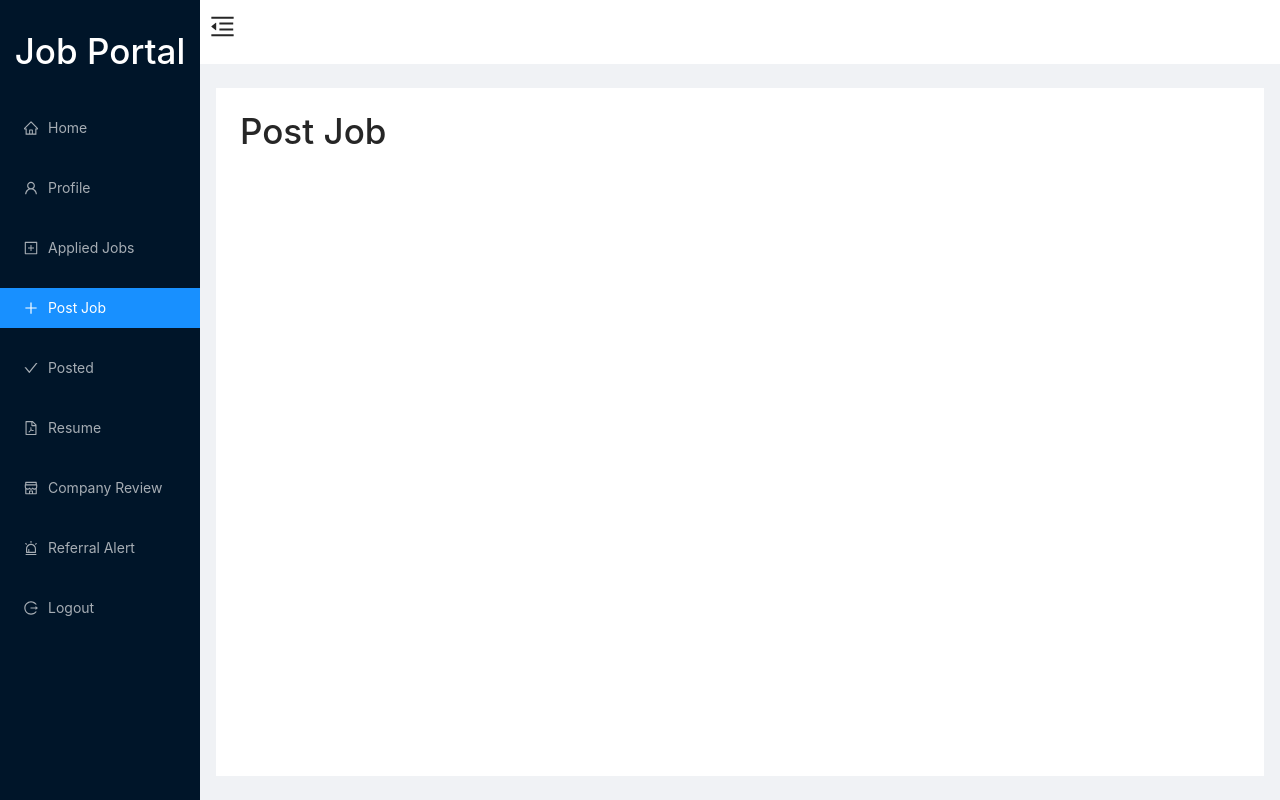
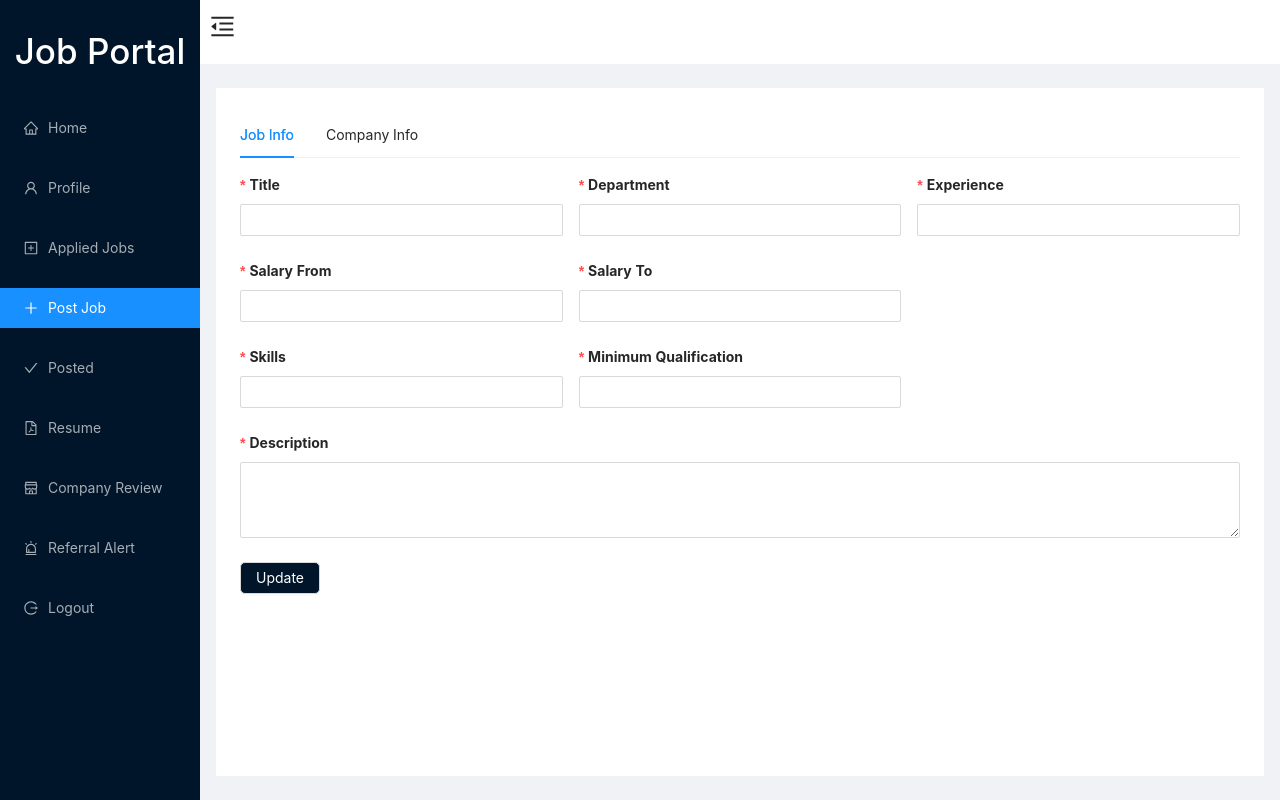
Before and after one commit to Sapna2001/Job-Portal, a React (Create React App) app in the folder client/: page /postjob in a window 1280 px wide. Built offline with nearby package versions, Linux system fonts and the light colour scheme; no server answers; the HTML template or start-up script is replaced by a standard one.

Commit message:
post jobs

```diff
--- a/client/src/App.js
+++ b/client/src/App.js
@@ -16,7 +16,7 @@ import Company from "./Pages/Company";
 import { BrowserRouter, Route, Routes } from "react-router-dom";
 import { useDispatch, useSelector } from "react-redux";
 import { useEffect } from "react";
-import { getAllJobs } from "./redux/actions/jobsActions";
+import { getAllJobs } from "./redux/actions/jobActions";
 import RingLoader from "react-spinners/RingLoader";
 
 function App() {
--- a/client/src/Pages/Home.js
+++ b/client/src/Pages/Home.js
@@ -1,7 +1,7 @@
 import React, { useEffect } from "react";
 import { useSelector, useDispatch } from "react-redux";
 import DefaultLayout from "../Components/DefaultLayout";
-import { getAllJobs } from "../redux/actions/jobsActions";
+import { getAllJobs } from "../redux/actions/jobActions";
 import { Row, Col, Button } from "antd";
 import { Link } from "react-router-dom";
 import moment from "moment";
--- a/client/src/Pages/PostJob.js
+++ b/client/src/Pages/PostJob.js
@@ -1,14 +1,176 @@
-import React from 'react'
-import DefaultLayout from '../Components/DefaultLayout'
+import React, { useState } from "react";
+import DefaultLayout from "../Components/DefaultLayout";
+import { Row, Col, Form, Tabs, Input, Button } from "antd";
+import { useDispatch } from "react-redux";
+import { postJob } from "../redux/actions/jobActions";
 
-function Home() {
+const { TextArea } = Input;
+
+function PostJob() {
+  const [jobInfo, setJobInfo] = useState({});
+  const dispatch = useDispatch()
+  function onFirstFormFinish(values) {
+    setJobInfo(values);
+  }
+
+  function onFinalFormFinish(values) {
+      const finalObj = {...jobInfo , ...values};
+      dispatch(postJob(finalObj))
+  }
+
   return (
     <div>
-    <DefaultLayout>
-        <h1>Post Job</h1>
-    </DefaultLayout>
+      <DefaultLayout>
+      <Tabs
+          defaultActiveKey="1"
+          items={[
+            {
+              label: `Job Info`,
+              key: "1",
+              children: (
+                <Form layout="vertical" onFinish={onFirstFormFinish}>
+              <Row gutter={16}>
+                <Col lg={8} sm={24}>
+                  <Form.Item
+                    name="title"
+                    rules={[{ required: true }]}
+                    label="Title"
+                  >
+                    <Input />
+                  </Form.Item>
+                </Col>
+
+                <Col lg={8} sm={24}>
+                  <Form.Item
+                    name="department"
+                    rules={[{ required: true }]}
+                    label="Department"
+                  >
+                    <Input />
+                  </Form.Item>
+                </Col>
+
+                <Col lg={8} sm={24}>
+                  <Form.Item
+                    name="experience"
+                    rules={[{ required: true }]}
+                    label="Experience"
+                  >
+                    <Input />
+                  </Form.Item>
+                </Col>
+
+                <Col lg={8} sm={24}>
+                  <Form.Item
+                    name="salaryFrom"
+                    rules={[{ required: true }]}
+                    label="Salary From"
+                  >
+                    <Input type="number" />
+                  </Form.Item>
+                </Col>
+
+                <Col lg={8} sm={24}>
+                  <Form.Item
+                    name="salaryTo"
+                    rules={[{ required: true }]}
+                    label="Salary To"
+                  >
+                    <Input type="number" />
+                  </Form.Item>
+                </Col>
+              </Row>
+
+              <Row gutter={16}>
+                <Col lg={8} sm={24}>
+                  <Form.Item
+                    name="skillsRequired"
+                    rules={[{ required: true }]}
+                    label="Skills"
+                  >
+                    <Input />
+                  </Form.Item>
+                </Col>
+
+                <Col lg={8} sm={24}>
+                  <Form.Item
+                    name="minimumQualification"
+                    rules={[{ required: true }]}
+                    label="Minimum Qualification"
+                  >
+                    <Input />
+                  </Form.Item>
+                </Col>
+
+                <Col lg={24} sm={24}>
+                  <Form.Item
+                    name="description"
+                    rules={[{ required: true }]}
+                    label="Description"
+                  >
+                    <TextArea rows={3} />
+                  </Form.Item>
+                </Col>
+              </Row>
+
+              <Button htmlType="submit">Update</Button>
+            </Form>
+              ),
+            },
+            {
+              label: `Company Info`,
+              key: "2",
+              children: (
+                <Form layout='vertical' onFinish={onFinalFormFinish}>
+                <Row gutter={16}>
+                  <Col lg={8} sm={24}>
+                    <Form.Item
+                      name="company"
+                      label="Company Name"
+                      rules={[{ required: true }]}
+                    >
+                      <Input />
+                    </Form.Item>
+                    </Col>
+                    <Col lg={8} sm={24}>
+                    <Form.Item
+                      name="email"
+                      label="Company Email"
+                      rules={[{ required: true }]}
+                    >
+                      <Input />
+                    </Form.Item>
+                    </Col>
+
+                    <Col lg={8} sm={24}>
+                    <Form.Item
+                      name="phoneNumber"
+                      label="Phone number"
+                      rules={[{ required: true }]}
+                    >
+                      <Input />
+                    </Form.Item>
+                    </Col>
+                    <Col lg={24} sm={24}>
+                    <Form.Item
+                      name="companyDescription"
+                      label="Company Description"
+                      rules={[{ required: true }]}
+                    >
+                      <TextArea rows={3} />
+                    </Form.Item>
+                    </Col>
+
+                </Row>
+                <Button htmlType="submit">Post Job</Button>
+              </Form>
+              ),
+            },
+          ]}
+        />
+      </DefaultLayout>
     </div>
-  )
+  );
 }
 
-export default Home
+export default PostJob;
--- a/client/src/Pages/Profile.js
+++ b/client/src/Pages/Profile.js
@@ -8,7 +8,6 @@ const { TextArea } = Input;
 
 function Profile() {
   const [personalInfo, setPersonalInfo] = useState();
-  const [activeTab, setActiveTab] = useState("1");
   const dispatch = useDispatch();
 
   function onPersonInfoSubmit(values) {
--- /dev/null
+++ b/client/src/redux/actions/jobActions.js
@@ -0,0 +1,31 @@
+import axios from "axios";
+import { message } from "antd";
+
+export const getAllJobs = () => async (dispatch) => {
+  dispatch({ type: "LOADING", payload: true });
+  try {
+    const response = await axios.get("/api/jobs/getalljobs");
+    dispatch({ type: "GET_ALL_JOBS", payload: response.data });
+    dispatch({ type: "LOADING", payload: false });
+  } catch (error) {
+    console.log(error);
+    dispatch({ type: "LOADING", payload: false });
+  }
+};
+
+export const postJob = (values) => async (dispatch) => {
+  values.postedBy = JSON.parse(localStorage.getItem("user"))._id;
+  dispatch({ type: "LOADING", payload: true });
+
+  try {
+    const response = await axios.post("/api/jobs/postjob", values);
+    dispatch({ type: "LOADING", payload: false });
+    message.success("Job Posted Successfully");
+    setTimeout(() => {
+      window.location.href = "/";
+    }, 1000);
+  } catch (error) {
+    console.log(error);
+    dispatch({ type: "LOADING", payload: false });
+  }
+};
--- a/client/src/redux/actions/jobsActions.js
+++ /dev/null
@@ -1,13 +0,0 @@
-import axios from "axios";
-
-export const getAllJobs = () => async (dispatch) => {
-  dispatch({ type: "LOADING", payload: true });
-  try {
-    const response = await axios.get("/api/jobs/getalljobs");
-    dispatch({ type: "GET_ALL_JOBS", payload: response.data });
-    dispatch({ type: "LOADING", payload: false });
-  } catch (error) {
-    console.log(error);
-    dispatch({ type: "LOADING", payload: false });
-  }
-};
```
Also changed, not shown: 1 other file (tests, documents, lock files or other folders).
